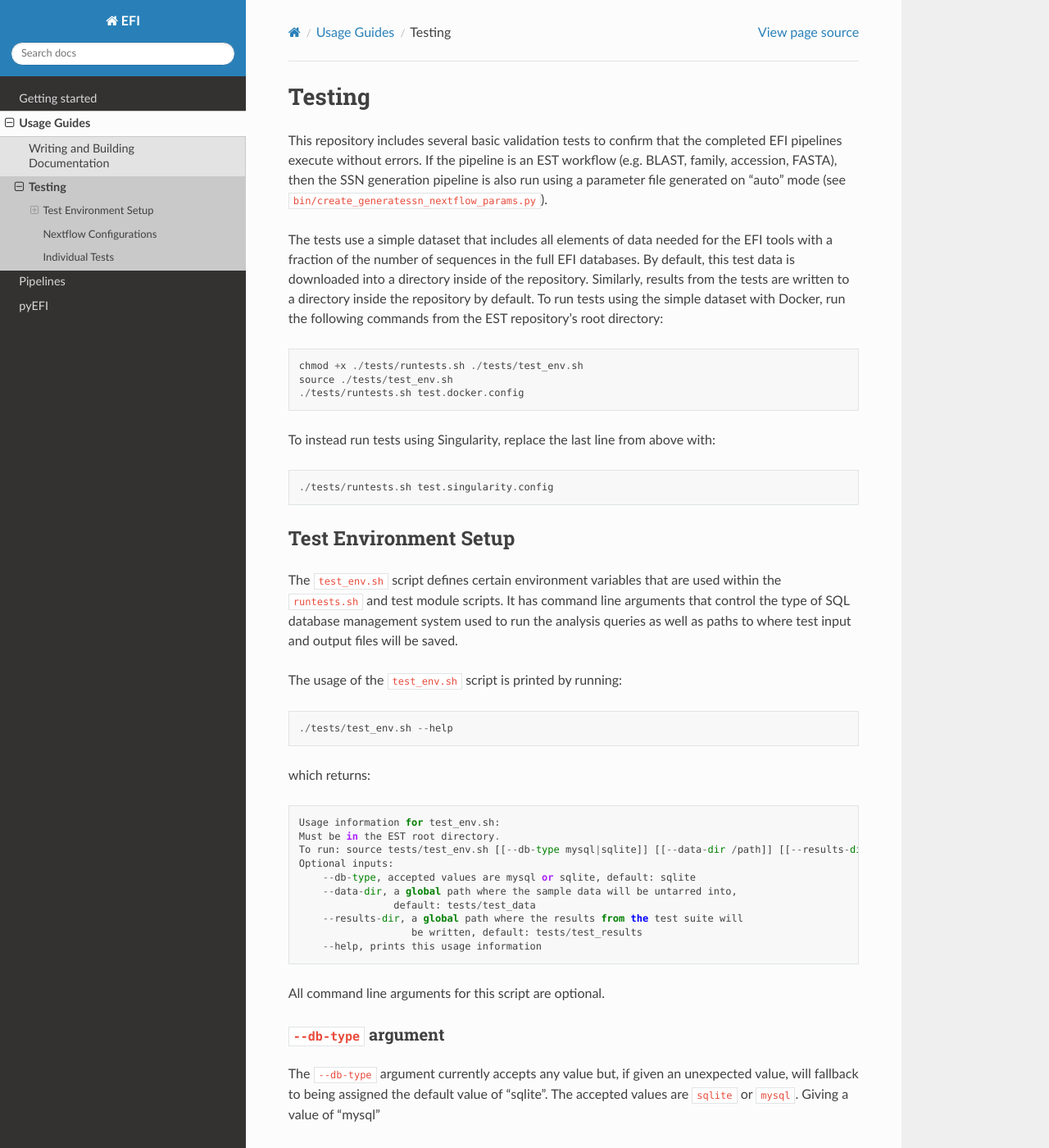
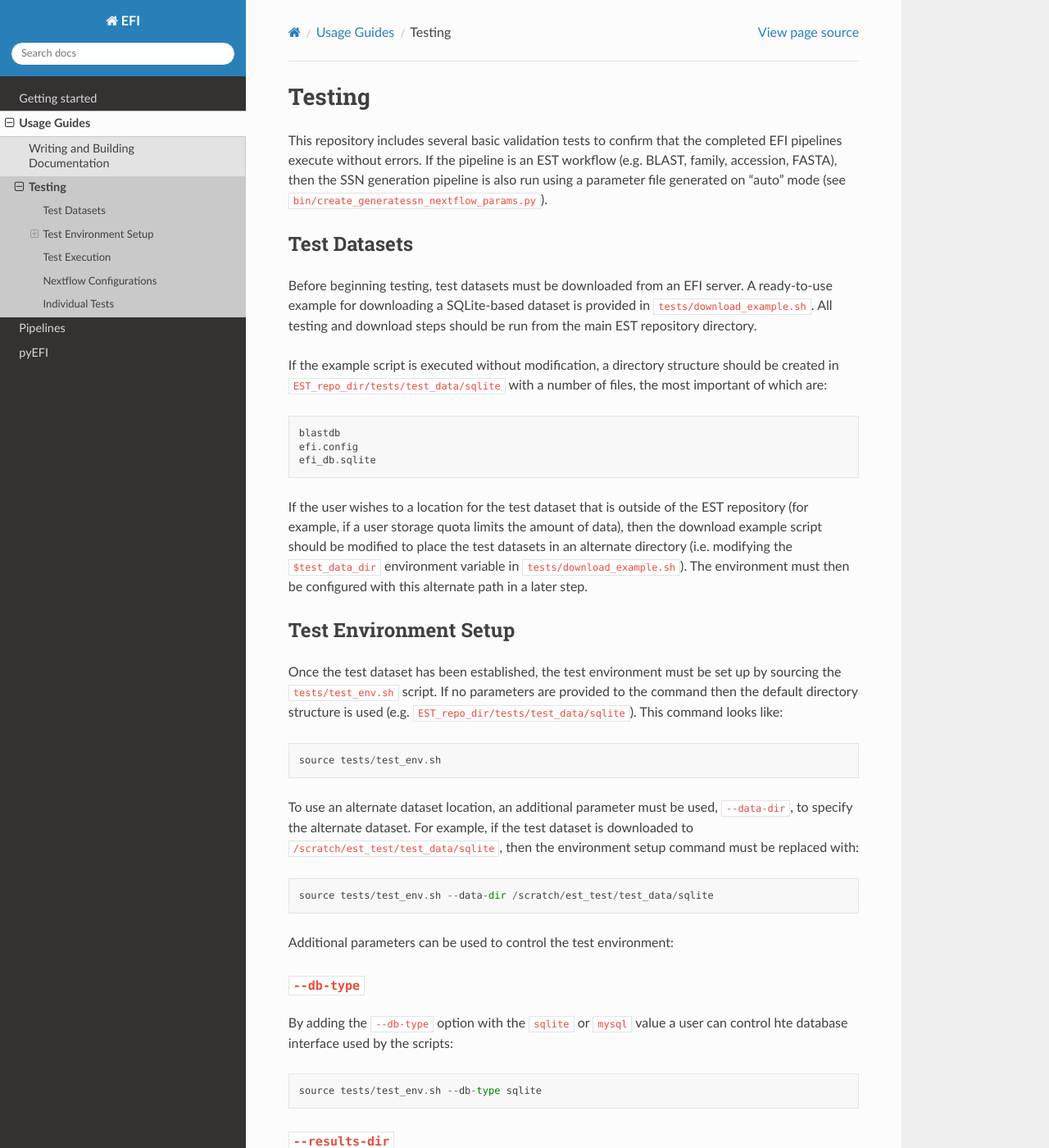
Before and after one commit to EnzymeFunctionInitiative/EST, a Sphinx documentation site: the page built from docs/source/guides/testing.rst, in a window 1280 px wide and 1400 px high. Shown: the whole window at 82% size. Built offline with Sphinx 7.4.7 and the Read the Docs theme 3.1.0, drawn with Linux system fonts in a browser that asks for light colours; some of the changed text lies outside the part shown.

Commit message:
Update documentation to reflect testing changes

```diff
--- a/docs/source/guides/testing.rst
+++ b/docs/source/guides/testing.rst
@@ -6,94 +6,121 @@ completed EFI pipelines execute without errors. If the pipeline is an EST workfl
 also run using a parameter file generated on "auto" mode (see
 ``bin/create_generatessn_nextflow_params.py``).
 
-The tests use a simple dataset that includes all elements of data needed for
-the EFI tools with a fraction of the number of sequences in the full EFI
-databases. By default, this test data is downloaded into a directory inside
-of the repository. Similarly, results from the tests are written to a directory
-inside the repository by default. To run tests using the simple dataset with
-Docker, run the following commands from the EST repository's root directory: ::
+Test Datasets
+-------------
 
-    chmod +x ./tests/runtests.sh ./tests/test_env.sh
-    source ./tests/test_env.sh
-    ./tests/runtests.sh test.docker.config
+Before beginning testing, test datasets must be downloaded from an EFI server.
+A ready-to-use example for downloading a SQLite-based dataset is provided in
+``tests/download_example.sh``. All testing and download steps should be run from
+the main EST repository directory.
 
-To instead run tests using Singularity, replace the last line from above with: ::
+If the example script is executed without modification, a directory structure
+should be created in ``EST_repo_dir/tests/test_data/sqlite`` with a number of
+files, the most important of which are: ::
 
-    ./tests/runtests.sh test.singularity.config
+    blastdb
+    efi.config
+    efi_db.sqlite
+
+If the user wishes to a location for the test dataset that is outside of the
+EST repository (for example, if a user storage quota limits the amount of
+data), then the download example script should be modified to place the
+test datasets in an alternate directory (i.e. modifying the ``$test_data_dir``
+environment variable in ``tests/download_example.sh``). The environment must
+then be configured with this alternate path in a later step.
 
 Test Environment Setup
 ----------------------
-The ``test_env.sh`` script defines certain environment variables that are used
-within the ``runtests.sh`` and test module scripts. It has command line arguments
-that control the type of SQL database management system used to run the
-analysis queries as well as paths to where test input and output files will be
-saved.
 
-The usage of the ``test_env.sh`` script is printed by running: ::
+Once the test dataset has been established, the test environment must be
+set up by sourcing the ``tests/test_env.sh`` script. If no parameters are
+provided to the command then the default directory structure is used (e.g.
+``EST_repo_dir/tests/test_data/sqlite``). This command looks like: ::
 
-    ./tests/test_env.sh --help
+    source tests/test_env.sh
 
-which returns: ::
+To use an alternate dataset location, an additional parameter must be used,
+``--data-dir``, to specify the alternate dataset. For example, if the test
+dataset is downloaded to ``/scratch/est_test/test_data/sqlite``, then the
+environment setup command must be replaced with: ::
 
-    Usage information for test_env.sh:
-    Must be in the EST root directory.
-    To run: source tests/test_env.sh [[--db-type mysql|sqlite]] [[--data-dir /path]] [[--results-dir /path]] [[--help]]
-    Optional inputs:
-    	--db-type, accepted values are mysql or sqlite, default: sqlite
-    	--data-dir, a global path where the sample data will be untarred into,
-    		    default: tests/test_data
-    	--results-dir, a global path where the results from the test suite will
-    		       be written, default: tests/test_results
-    	--help, prints this usage information
+    source tests/test_env.sh --data-dir /scratch/est_test/test_data/sqlite
 
-All command line arguments for this script are optional.
+Additional parameters can be used to control the test environment:
 
-``--db-type`` argument
-~~~~~~~~~~~~~~~~~~~~
-The ``--db-type`` argument currently accepts any value but, if given an
-unexpected value, will fallback to being assigned the default value of "sqlite".
-The accepted values are ``sqlite`` or ``mysql``. Giving a value of "mysql"
- expects that the full EFI database files are stored locally.
+``--db-type``
+~~~~~~~~~~~~~
 
-``--data-dir`` argument
-~~~~~~~~~~~~~~~~~~~~
-The ``--data-dir`` argument currently accepts any value but expects a global
-path to a directory where the sample data will be written to. Alternatively, if
-this directory already exists, the downloading and untar'ing of the sample data
-will be skipped.
+By adding the ``--db-type`` option with the ``sqlite`` or ``mysql`` value
+a user can control hte database interface used by the scripts: ::
 
-``--results-dir`` argument
-~~~~~~~~~~~~~~~~~~~~
-The ``--results-dir`` argument currently accepts any value but expects a global
-path to a directory where the testing results will be written to. If this
-directory already exists, the results files will be overwritten upon running
-the ``runtests.sh`` script.
+    source tests/test_env.sh --db-type sqlite
 
-Examples:
-~~~~~~~~~
-If you would like to download the sample data in the default location
-(``tests/test_data``) but want results to be written to a EST-external
-directory: ::
+``--results-dir``
+~~~~~~~~~~~~~~~~~
 
-    # from the EST root directory
-    source ./tests/test_env.sh --results-dir ~/efi_testing/run1/
-    ./tests/runtests.sh test.docker.config
+The ``--results-dir`` option allows the user to change where output file
+from tests, as well as intermediate files generated by Nextflow, are
+located: ::
 
-Or, if the sample data has already been untar'd in a EST-external directory
-(e.g. ``~/efi_testing/sample_data/``): ::
+    source tests/test_env.sh --results-dir /scratch/est_test/test_results
 
-    # from the EST root directory
-    source ./tests/test_env.sh --data-dir ~/efi_testing/sample_data/ --results-dir ~/efi_testing/run2/
-    ./tests/runtests.sh test.docker.config
+``--db-name``
+~~~~~~~~~~~~~
 
-These examples both assume that the EFI-EST docker container is used. See below
-if a different container system or job submission method is used.
+The user can specify the default database to use, overriding the database
+provided in the test datasets. For a SQLite interface, this could look
+like: ::
+
+    source tests/test_env.sh --db-type sqlite --db-name /scratch/est_test/full_sqlite/full_db.sqlite
+
+If the user requires a MySQL database connection, then the following
+example can be used: ::
+
+    source tests/test_env.sh --db-type mysql --db-name efi_202408
+
+``--fasta-db``
+~~~~~~~~~~~~~~
+
+A FASTA database (formatted with BLAST v2.2.26) is used for sequence
+retrieval and is included in the test datasets. An alternative database
+can be specified in the case that the user wishes to test on a larger
+dataset: ::
+
+    source tests/test_env.sh --fasta-db /path/to/fasta_db_dir/fasta_db_name
+
+Note that the ``fasta_db_name`` shown in this example is the BLAST
+database name which is not directly pointing to an individual file.
+
+``--config-file``
+~~~~~~~~~~~~~~~~~
+
+A database configuration file is used throughout the EFI tools and is
+typically to commands using the ``--efi-config`` argument. This can
+be included in the test environment by adding the ``--config-file``
+option: ::
+
+    source tests/test_env.sh --efi-config /path/to/efi.config
+
+This is useful when using a MySQL database to provide database
+connection values through this config file.
+
+Test Execution
+--------------
+
+Once the environment has been set up, the tests can be run: ::
+
+    bash tests/runtests.sh test.docker.config
+
+A Singularity container interface can also be used: ::
+
+    bash tests/runtests.sh test.singularity.config
 
 Nextflow Configurations
 -----------------------
 
 Nextflow configuration files must be passed as positional arguments to the
-``./tests/runtests.sh`` and module testing scripts (see below).
+``bash tests/runtests.sh`` command and module testing scripts (see below).
 These configurations exist for various environments such as running the
 pipelines on PBS-Torque- or Slurm-based clusters as well as using Docker or
 Singularity containers. Configuration files can be found in ``conf/<workflow>``
```
Also changed, not shown: other parts of docs/source/guides/testing.rst (+5 -5 lines).
